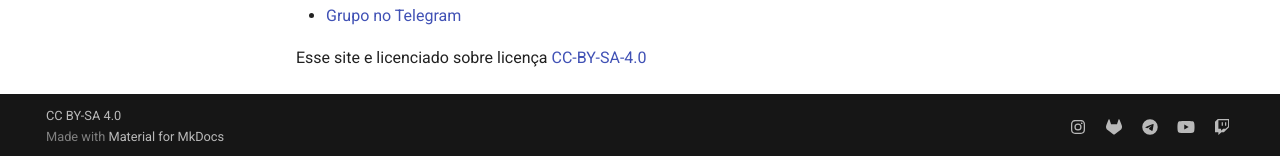
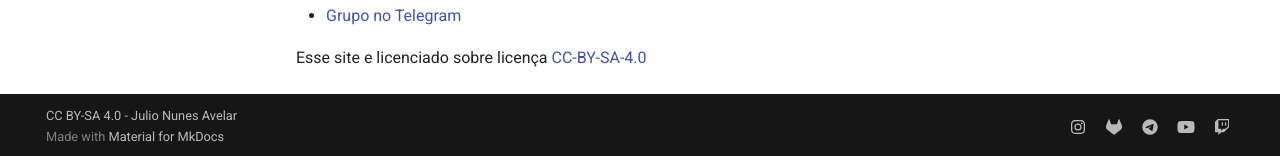
Before and after one commit to Unicamp-Odhin/colubris, an MkDocs documentation site: the page built from docs/src/index.md, in a window 1280 px wide and 1373 px high. Shown: the part 1214-1370 px from the top of the window. Built offline with MkDocs 1.6.1 and Material for MkDocs 9.7.7, drawn with Linux system fonts in a browser that asks for light colours; comment, search, counter and statistics services are not loaded.

Commit message:
alterando copyright da licença

```diff
--- a/docs/mkdocs.yml
+++ b/docs/mkdocs.yml
@@ -5,7 +5,7 @@ site_author: Julio Nunes Avelar
 site_description: Estação meteorológica LoRaWAN, baseada no microcontrolador ESP32S2 e no módulo LoRa SX1262.
 repo_name: Estação Metereológica LoRaWAN - Colubris
 repo_url: https://gitlab.com/embarcacoes/estacao-metereologica-lorawan
-copyright: CC BY-SA 4.0
+copyright: CC BY-SA 4.0 - Julio Nunes Avelar
 nav:
   - Home: index.md
   - Como construir: build.md
```
